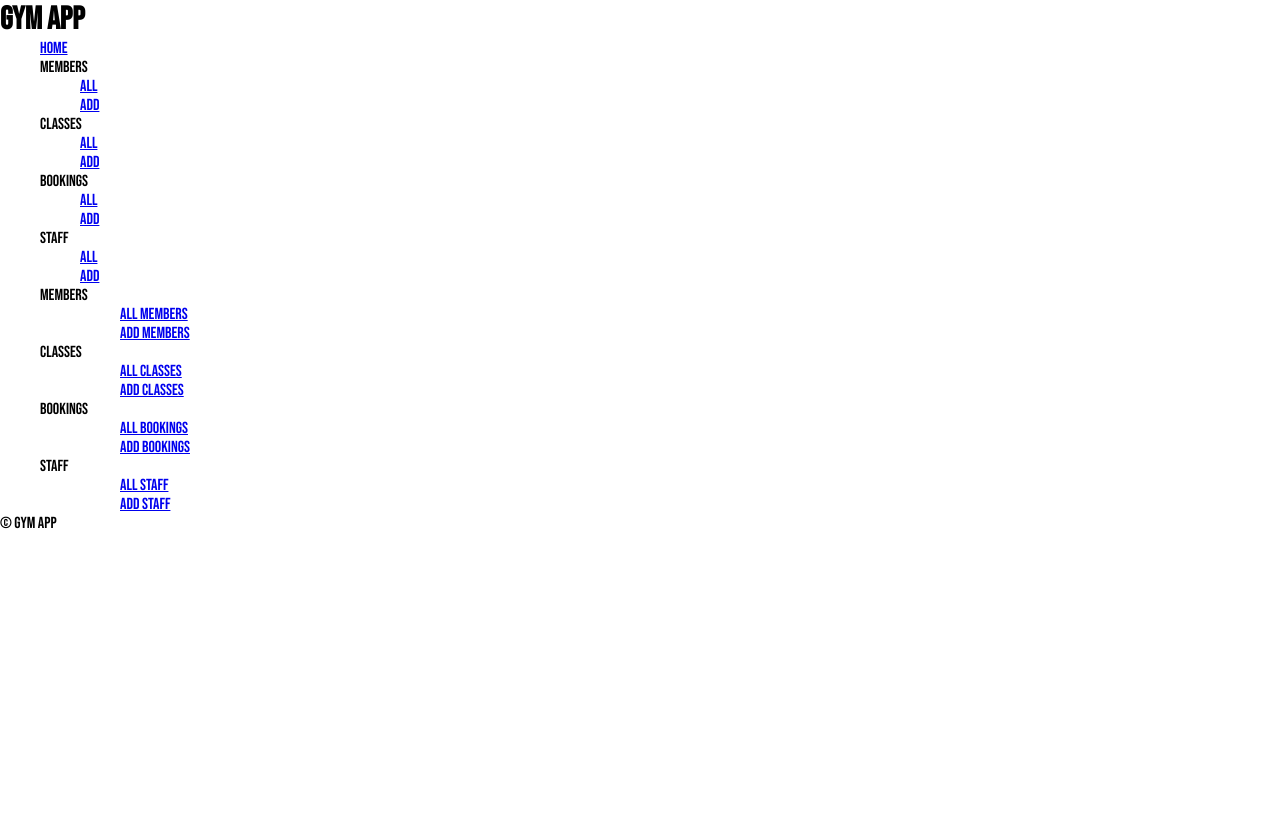
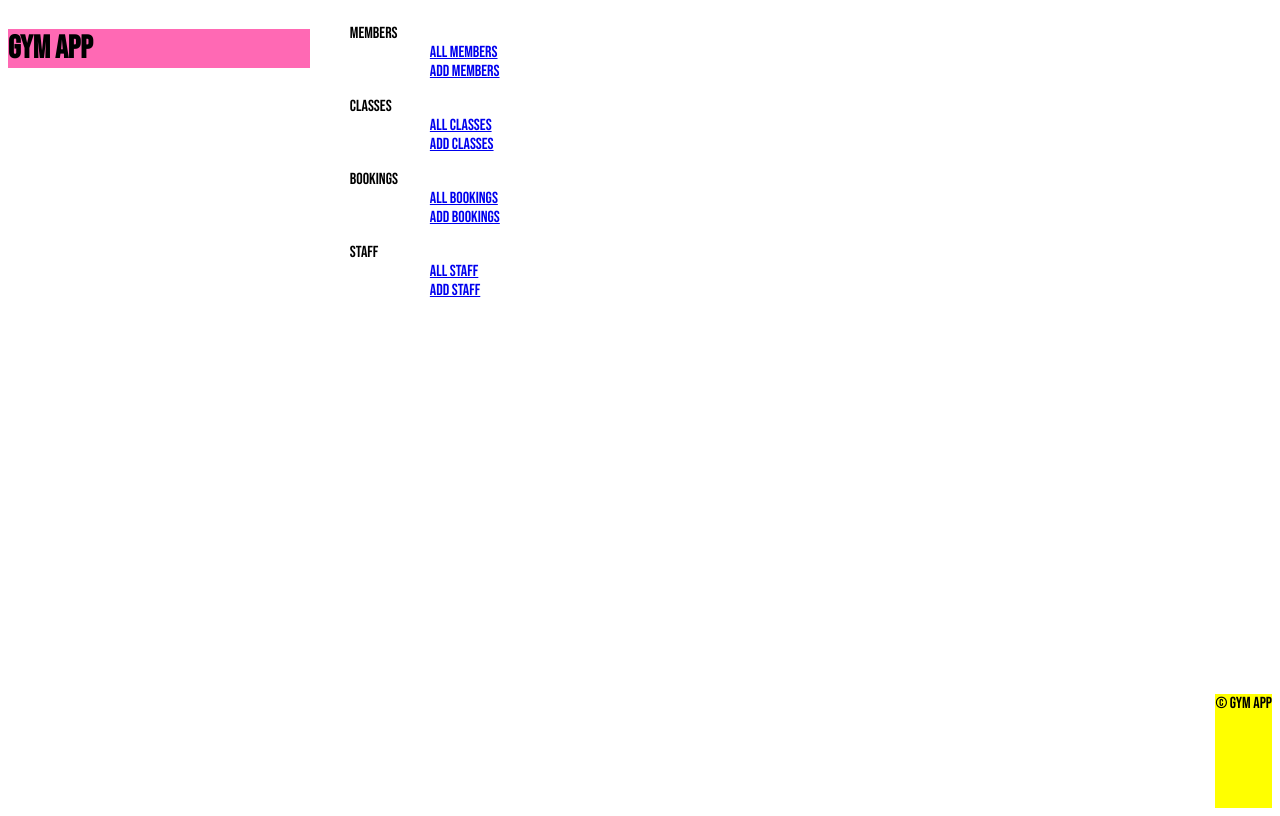
Before and after one commit to mwdfn/gym_web_app, a Flask app: page / in a window 1280 px wide. Before the commit the page ends 529 px from the top, so only its background shows below. Run offline with Flask 2, Linux system fonts and the light colour scheme.

Commit message:
a load of broken grid

```diff
--- a/static/style.css
+++ b/static/style.css
@@ -1,6 +1,41 @@
 * {
     font-family: 'Bebas Neue', cursive;
-    max-width: 100%;
-    margin: 0;
-    overflow-x: hidden;
 }
+
+.container1 {
+    display: grid;
+    height: 100vh;
+    grid-template-rows: 0.2fr 0.5fr 0.1fr;
+    grid-template-columns: 1fr 1fr 1fr 1fr;
+    grid-template-areas:
+    "header1 header1 header1 header1"
+    "memberhome classhome bookinghome staffhome"
+    "footer1 footer1 footer1 footer1"
+;
+}
+
+.header1{
+    background-color: hotpink;
+    grid-area: header;
+}
+
+#memberhome {
+    grid-area: memberhome;
+}
+
+#classhome {
+    grid-area: classhome;
+}
+
+#bookinghome {
+    grid-area: bookinghome;
+}
+
+#staffhome {
+    grid-area: staffhome;
+}
+
+.footer1{
+    background-color: yellow;
+    grid-area: footer;
+}
--- a/templates/base.html
+++ b/templates/base.html
@@ -9,10 +9,9 @@
     <link href="https://fonts.googleapis.com/css2?family=Bebas+Neue&display=swap" rel="stylesheet">
     <title>Gym App</title>
 </head>
-
 <body>
-    <div class=container>
-        <header class="headercontainer">
+    <div class="container">
+        <header class="header">
             <h1>Gym App</h1>
             <nav>
                 <ul class="menu">
@@ -52,7 +51,7 @@
             {% block content %}
             {% endblock %}
         </div>
-        <footer class="footercontainer">
+        <footer class="footer">
             {% block footer %}
             © Gym App
             {% endblock %}
--- a/templates/index.html
+++ b/templates/index.html
@@ -1,36 +1,51 @@
-{% extends "base.html" %}
+<!DOCTYPE html>
+<html lang="en">
 
-{% block content %}
-<body>
-    <div class="homecontainer">
-        <ul>
+<head>
+    <meta charset="UTF-8">
+    <meta http-equiv="X-UA-Compatible" content="IE=edge">
+    <meta name="viewport" content="width=device-width, initial-scale=1.0">
+    <link rel="stylesheet" href="{{ url_for('static', filename='style.css') }}">
+    <link href="https://fonts.googleapis.com/css2?family=Bebas+Neue&display=swap" rel="stylesheet">
+    <title>Gym App</title>
+</head>
+<body class="container1">
+    <div>
+        <header class="header1">
+            <h1>Gym App</h1>
+        </header>
+    </div>
+        <nav class="homelinks">
+            <ul class="homemenu" id="memberhome">
                 Members
                 <ul>
                     <ul><a href="/members">All Members</a></ul>
                     <ul><a href="/members/new">Add Members</a></ul>
                 </ul>
             </ul>
-        <ul class="homemenu">
+            <ul class="homemenu" id="classhome">
                 Classes
                 <ul>
                     <ul><a href="/exerciseclasses">All Classes</a></ul>
                     <ul><a href="/exerciseclasses/new">Add Classes</a></ul>
                 </ul>
             </ul>
-        <ul class="homemenu">
+            <ul class="homemenu" id="bookinghome">
                 Bookings
                 <ul>
                     <ul><a href="/bookings">All Bookings</a></ul>
                     <ul><a href="/bookings/new">Add Bookings</a></ul>
                 </ul>
             </ul>
-        <ul class="homemenu">
+            <ul class="homemenu" id="staffhome">
                 Staff
                 <ul>
                     <ul><a href="/">All Staff</a></ul>
                     <ul><a href="/">Add Staff</a></ul>
                 </ul>
             </ul>
-    </div>
+        </nav>
+    <footer class="footer1">
+        © Gym App
+    </footer>
 </body>
-{% endblock %}
```
Lines whose indentation alone changed are shown as unchanged.
